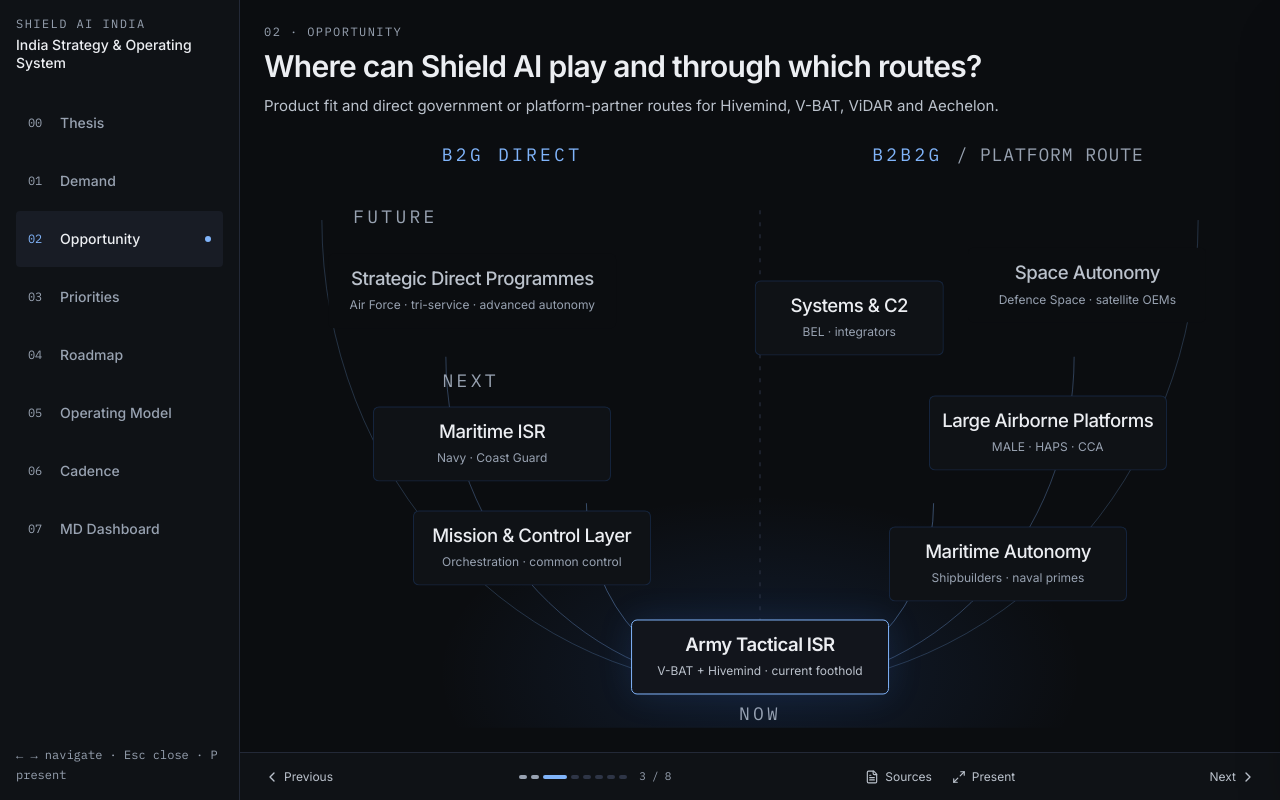
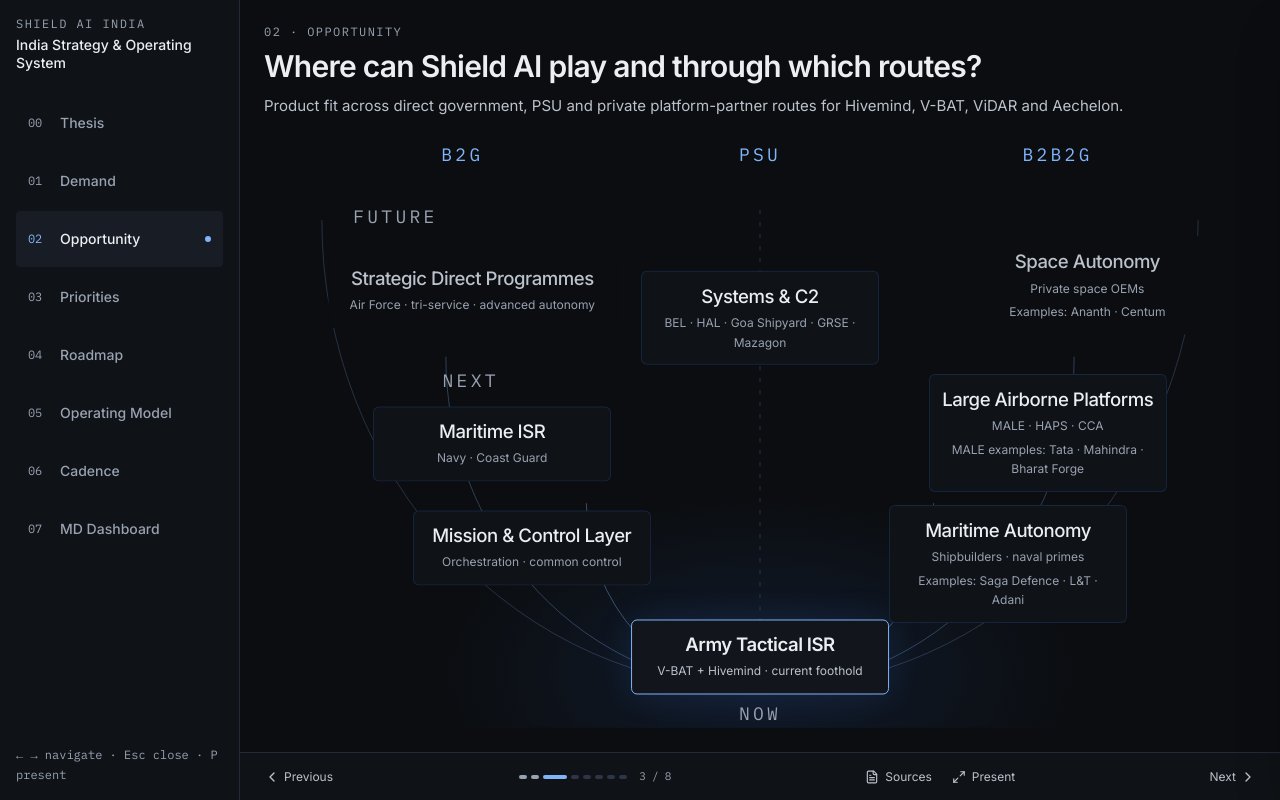
Before and after one commit to Sakshambhutani/shield-ai-emergent, a React (Vite) app in the folder shield-ai-india-source/frontend/: page /opportunities in a window 1280 px wide. Built offline with nearby package versions, Linux system fonts and the light colour scheme.

Commit message:
Add PSU route and partner examples to opportunity map

```diff
--- a/shield-ai-india-source/frontend/src/data/opportunity-landscape.ts
+++ b/shield-ai-india-source/frontend/src/data/opportunity-landscape.ts
@@ -3,7 +3,7 @@
 export interface OpportunityArena {
   id: string;
   title: string;
-  route: 'direct' | 'partner';
+  route: 'direct' | 'psu' | 'partner';
   horizon: 'Now' | 'Next' | 'Future';
   description: string;
   shield: string;
@@ -32,19 +32,19 @@
     context: 'Longer-term room to expand through advanced autonomy, specialised ISR and strategic government programmes. These are possible domains, not established Shield opportunities.',
     accounts: [], programmes: ['drdo'], claimIds: ['c-hivemind-agnostic', 'c-aechelon'] },
   { id: 'airborne', title: 'Large airborne platform programmes', route: 'partner', horizon: 'Next',
-    description: 'Become the autonomy layer inside an Indian-built aircraft.', shield: 'Hivemind Enterprise + Solutions', examples: 'HAL · Tata · L&T · Adani',
+    description: 'Become the autonomy layer inside an Indian-built aircraft.', shield: 'Hivemind Enterprise + Solutions', examples: 'MALE: Tata · Mahindra · Bharat Forge',
     context: 'MALE, HAPS, CCA, future unmanned aircraft and manned-unmanned teaming create platform-led routes. The 87-MALE requirement is one shared programme, not additive opportunities for each potential prime. Names are examples, not confirmed partnerships.',
     accounts: ['hal', 'newspace'], programmes: ['airforce'], claimIds: ['c-male', 'c-male-pipeline', 'c-haps', 'c-cats', 'c-hal-warrior-2026', 'c-lt-incumbent', 'c-adani-incumbent', 'c-tasl-lm'] },
   { id: 'maritime-autonomy', title: 'Maritime autonomy', route: 'partner', horizon: 'Next',
-    description: 'Mission autonomy for surface, undersea and shipborne systems.', shield: 'Hivemind Maritime + Solutions', examples: 'GRSE · L&T · KSSL',
+    description: 'Mission autonomy for surface, undersea and shipborne systems.', shield: 'Hivemind Maritime + Solutions', examples: 'Saga Defence · L&T · Adani',
     context: 'Indian naval primes, shipyards and systems companies can provide access to autonomous surface vessels, undersea systems, mine countermeasures, ASW and shipborne unmanned programmes. Product fit must be established separately for each domain.',
     accounts: ['grse', 'kssl', 'mdl'], programmes: [], claimIds: ['c-grse-platforms', 'c-kssl-underwater', 'c-mdl-xlauv', 'c-tt'] },
-  { id: 'integrators', title: 'Systems / integrator-led autonomy', route: 'partner', horizon: 'Next',
-    description: 'Software and orchestration through electronics, C2 and mission-system providers.', shield: 'Hivemind Solutions + orchestration', examples: 'BEL · systems integrators',
+  { id: 'integrators', title: 'Systems & C2', route: 'psu', horizon: 'Next',
+    description: 'Software and orchestration through electronics, C2 and mission-system providers.', shield: 'Hivemind Solutions + orchestration', examples: 'BEL · HAL · Goa Shipyard · GRSE · Mazagon',
     context: 'Some architectures sit with defence electronics, sensor, C2 or mission-system providers. Shield’s potential role is the software, autonomy and orchestration layer, subject to access to system interfaces.',
     accounts: ['bel'], programmes: [], claimIds: ['c-bel-platforms', 'c-bel-a2ncs', 'c-hivemind-agnostic'] },
   { id: 'space', title: 'Space / advanced autonomy', route: 'partner', horizon: 'Future',
-    description: 'Longer-term possibilities in satellite, constellation and edge autonomy.', shield: 'Potential autonomy / mission software',
+    description: 'Longer-term possibilities in satellite, constellation and edge autonomy.', shield: 'Potential autonomy / mission software', examples: 'Ananth · Centum',
     context: 'Defence space, satellite autonomy, constellation coordination and edge autonomy remain future possibilities. The route could be through Indian satellite/platform partners or direct strategic programmes. An on-orbit demonstration does not establish current Indian business.',
     accounts: [], programmes: ['space'], claimIds: ['c-sbs3', 'c-novi'] },
 ];
--- a/shield-ai-india-source/frontend/src/sections/Buyers.tsx
+++ b/shield-ai-india-source/frontend/src/sections/Buyers.tsx
@@ -16,7 +16,7 @@
   const sources = [...new Set(claims.flatMap((claim) => claim.sourceIds))].map((id) => SOURCE_MAP[id]).filter(Boolean);
   return <SideDrawer open={!!arena} onClose={onClose} title={arena?.title ?? ''} eyebrow="Opportunity landscape · Research" testId="opportunity-research-drawer" width="sm:w-[560px]">
     {arena && <div className="space-y-5">
-      <div className="flex gap-2"><Pill tone={arena.route === 'direct' ? 'blue' : 'purple'}>{arena.route === 'direct' ? 'B2G Direct' : 'B2B2G'}</Pill><Pill>{arena.horizon}</Pill></div>
+      <div className="flex gap-2"><Pill tone={arena.route === 'direct' ? 'blue' : 'purple'}>{arena.route === 'direct' ? 'B2G' : arena.route === 'psu' ? 'PSU' : 'B2B2G'}</Pill><Pill>{arena.horizon}</Pill></div>
       <p className="text-sm text-paper-2 leading-relaxed">{arena.context}</p>
       <Field label="Potential Shield route">{arena.shield}</Field>
       {arena.examples && <Field label="Example customers / partners">{arena.examples}</Field>}
@@ -33,10 +33,10 @@
   { id: 'maritime-isr', title: 'Maritime ISR', sub: 'Navy · Coast Guard', x: 23, y: 48, horizon: 'Next' },
   { id: 'control', title: 'Mission & Control Layer', sub: 'Orchestration · common control', x: 27, y: 67, horizon: 'Next' },
   { id: 'strategic', title: 'Strategic Direct Programmes', sub: 'Air Force · tri-service · advanced autonomy', x: 21, y: 20, horizon: 'Future' },
-  { id: 'airborne', title: 'Large Airborne Platforms', sub: 'MALE · HAPS · CCA', x: 79, y: 46, horizon: 'Next' },
-  { id: 'maritime-autonomy', title: 'Maritime Autonomy', sub: 'Shipbuilders · naval primes', x: 75, y: 70, horizon: 'Next' },
-  { id: 'integrators', title: 'Systems & C2', sub: 'BEL · integrators', x: 59, y: 25, horizon: 'Next' },
-  { id: 'space', title: 'Space Autonomy', sub: 'Defence Space · satellite OEMs', x: 83, y: 19, horizon: 'Future' },
+  { id: 'airborne', title: 'Large Airborne Platforms', sub: 'MALE · HAPS · CCA', examples: 'MALE examples: Tata · Mahindra · Bharat Forge', x: 79, y: 46, horizon: 'Next' },
+  { id: 'maritime-autonomy', title: 'Maritime Autonomy', sub: 'Shipbuilders · naval primes', examples: 'Examples: Saga Defence · L&T · Adani', x: 75, y: 70, horizon: 'Next' },
+  { id: 'integrators', title: 'Systems & C2', sub: 'BEL · HAL · Goa Shipyard · GRSE · Mazagon', x: 50, y: 25, horizon: 'Next' },
+  { id: 'space', title: 'Space Autonomy', sub: 'Private space OEMs', examples: 'Examples: Ananth · Centum', x: 83, y: 19, horizon: 'Future' },
 ];
 
 export default function Buyers() {
@@ -49,10 +49,10 @@
   const openResearch = (id: string) => { lastTrigger.current = document.activeElement as HTMLElement; setSelected(OPPORTUNITY_ARENAS.find((arena) => arena.id === id) ?? null); };
 
   return <Screen className="opportunity-landscape">
-    <Headline title="Where can Shield AI play and through which routes?" sub="Product fit and direct government or platform-partner routes for Hivemind, V-BAT, ViDAR and Aechelon." />
+    <Headline title="Where can Shield AI play and through which routes?" sub="Product fit across direct government, PSU and private platform-partner routes for Hivemind, V-BAT, ViDAR and Aechelon." />
     <div className="radar-body" data-testid={explore ? 'opportunity-explore' : 'opportunity-story'}>
-      <div className="opportunity-radar" data-testid="opportunity-landscape-map" aria-label="Opportunity radar: B2G Direct on the left, B2B2G on the right; Now at the foothold, Next on the middle arcs, Future on the outer arc">
-        <div className="radar-routes"><h2>B2G Direct</h2><h2>B2B2G <span>/ Platform Route</span></h2></div>
+      <div className="opportunity-radar" data-testid="opportunity-landscape-map" aria-label="Opportunity radar: B2G on the left, PSU in the centre, B2B2G on the right; Now at the foothold, Next on the middle arcs, Future on the outer arc">
+        <div className="radar-routes"><h2>B2G</h2><h2>PSU</h2><h2>B2B2G</h2></div>
         <div className="radar-field">
           <svg className="radar-geometry" viewBox="0 0 1200 560" preserveAspectRatio="none" aria-hidden="true">
             <defs><radialGradient id="radar-glow" cx="50%" cy="90%" r="50%"><stop offset="0%" stopColor="#3B82F6" stopOpacity=".13" /><stop offset="65%" stopColor="#3B82F6" stopOpacity="0" /></radialGradient></defs>
@@ -66,7 +66,7 @@
           <div className="radar-horizon radar-horizon-next">Next</div>
           <div className="radar-horizon radar-horizon-future">Future</div>
           {RADAR_NODES.map((node) => {
-            const content = <><h3>{node.title}</h3><p>{node.sub}</p></>;
+            const content = <><h3>{node.title}</h3><p>{node.sub}</p>{'examples' in node && <p>{node.examples}</p>}</>;
             const className = `radar-node radar-node-${node.horizon.toLowerCase()} radar-node-${node.id}`;
             const style = { left: `${node.x}%`, top: `${node.y}%` };
             return explore ? <button key={node.id} data-testid={`arena-${node.id}`} className={className} style={style} onClick={() => openResearch(node.id)} aria-label={`Explore ${node.title}`}>{content}</button>
--- a/shield-ai-india-source/frontend/src/sections/opportunity-landscape.css
+++ b/shield-ai-india-source/frontend/src/sections/opportunity-landscape.css
@@ -1,6 +1,6 @@
 .radar-body { @apply flex-1 min-h-0 overflow-auto; }
 .opportunity-radar { @apply h-full flex flex-col; min-height:440px; min-width:850px; }
-.radar-routes { @apply grid grid-cols-2 shrink-0 pt-2 pb-3; }
+.radar-routes { @apply grid grid-cols-[2fr_1fr_2fr] shrink-0 pt-2 pb-3; }
 .radar-routes h2 { @apply font-mono text-lg uppercase tracking-[0.18em] text-sig-blue text-center; }
 .radar-routes h2 span { @apply text-paper-3 text-lg tracking-wider; }
 .radar-field { @apply relative flex-1 min-h-0; }
@@ -18,7 +18,7 @@
 .radar-node-now { @apply border-sig-blue bg-ink-2; width:26%; box-shadow:0 0 35px rgba(59,130,246,.13); }
 .radar-node-now h3 { @apply text-paper font-semibold; }
 .radar-node-now p { @apply text-paper-2; }
-.radar-node-integrators { width:19%; }
+.radar-node-integrators { width:24%; }
 .radar-node-strategic { width:29%; }
 .radar-horizon { @apply absolute font-mono text-lg uppercase tracking-[0.18em] text-paper-3; }
 .radar-horizon-now { left:50%; bottom:0; transform:translateX(-50%); }
```
